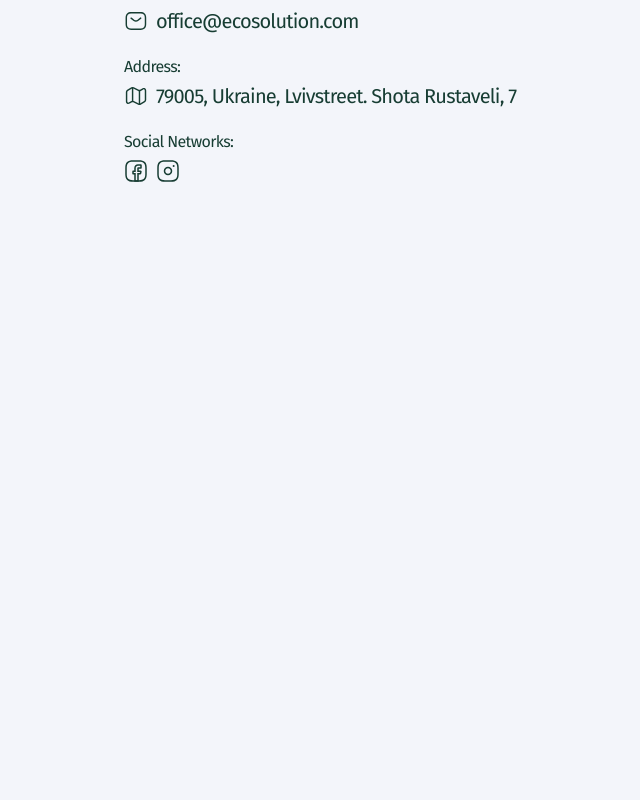
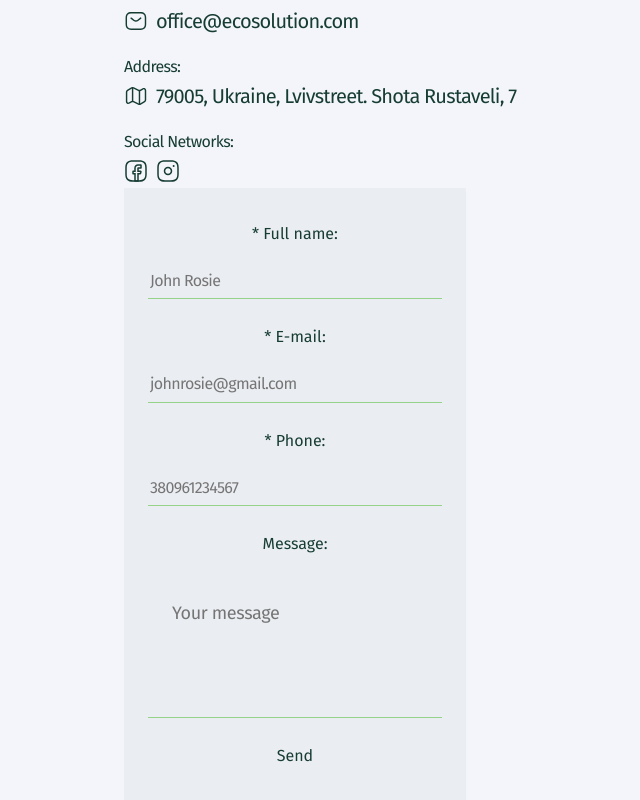
Before and after one commit to kozhushna/ecosolution, a React (Create React App) app: page / in a window 1280 px wide. Shown: the part 3577-4377 px from the top of the page, without its empty margins (162-802 px from the left). Before the commit the page ends 3865 px from the top, so only its background shows below. Built offline with nearby package versions, Linux system fonts and the light colour scheme.

Commit message:
Update regex

```diff
--- a/src/components/ContactForm/ContactForm.jsx
+++ b/src/components/ContactForm/ContactForm.jsx
@@ -0,0 +1,97 @@
+import { useForm } from 'react-hook-form';
+
+import {
+  ContentWrapper,
+  ErrorText,
+  Form,
+  Input,
+  Textarea,
+} from './ContactForm.styled';
+
+export const ContactForm = () => {
+  const {
+    register,
+    handleSubmit,
+    formState: { errors },
+  } = useForm();
+
+  return (
+    <ContentWrapper>
+      <Form
+        onSubmit={handleSubmit(data => {
+          console.log(data);
+        })}
+      >
+        <label>* Full name: </label>
+        <Input
+          className={errors.name ? 'error' : ''}
+          type="text"
+          {...register('name', {
+            required: {
+              value: true,
+              message: 'Please enter your full name',
+            },
+            pattern: {
+              value: /^[^-\s][A-Za-zА-ЯЄIЇа-яєiї' ]+$/gm,
+              message: 'Wrong Fullname',
+            },
+          })}
+          placeholder="John Rosie"
+        />
+
+        {errors.name?.message && <ErrorText>{errors.name?.message}</ErrorText>}
+
+        <label>* E-mail: </label>
+        <Input
+          type="text"
+          {...register('email', {
+            required: {
+              value: true,
+              message: 'Please enter your email address',
+            },
+            pattern: {
+              value:
+                /^(([^<>()[\]\\.,;:\s@"]+(\.[^<>()[\]\\.,;:\s@"]+)*)|(".+"))@((\[[0-9]{1,3}\.[0-9]{1,3}\.[0-9]{1,3}\.[0-9]{1,3}\])|(([a-zA-Z\-0-9]+\.)+[a-zA-Z]{2,}))$/,
+              message: 'Wrong Email',
+            },
+          })}
+          placeholder="johnrosie@gmail.com"
+        />
+        {errors.email?.message && (
+          <ErrorText>{errors.email?.message}</ErrorText>
+        )}
+
+        <label>* Phone: </label>
+        <Input
+          type="text"
+          {...register('phone', {
+            required: {
+              value: true,
+              message: 'Please enter your phone',
+            },
+            minLength: 12,
+            maxLength: 12,
+          })}
+          placeholder="380961234567"
+        />
+
+        {errors.phone?.message && (
+          <ErrorText>{errors.phone?.message}</ErrorText>
+        )}
+
+        {errors.phone && errors.phone.type === 'maxLength' && (
+          <ErrorText>Wrong Phone</ErrorText>
+        )}
+
+        {errors.phone && errors.phone.type === 'minLength' && (
+          <ErrorText>Wrong Phone</ErrorText>
+        )}
+
+        <label>Message:</label>
+        <Textarea type="text" placeholder="Your message" />
+
+        <button type="submit">Send</button>
+      </Form>
+    </ContentWrapper>
+  );
+};
--- a/src/components/ContactForm/ContactForm.styled.js
+++ b/src/components/ContactForm/ContactForm.styled.js
@@ -0,0 +1,101 @@
+import styled from '@emotion/styled';
+
+export const Form = styled.form`
+  display: flex;
+  flex-direction: column;
+  gap: 28px;
+  max-width: 320px;
+  padding: 36px 12px;
+  background-color: ${props => props.theme.colors.grayBackground};
+
+  @media screen and (${props => props.theme.devices.tablet}) {
+    max-width: 342px;
+    padding: 36px 24px;
+  }
+
+  @media screen and (${props => props.theme.devices.desktop}) {
+    max-width: 596px;
+    padding: 48px;
+  }
+`;
+
+export const Input = styled.input`
+  width: 100%;
+  letter-spacing: -0.64px;
+  color: ${props => props.theme.colors.primary};
+  padding-bottom: 8px;
+  background-color: ${props => props.theme.colors.grayBackground};
+
+  border: none;
+  border-bottom: 1px solid ${props => props.theme.colors.accent};
+
+  &.error {
+    border-bottom: 2px solid ${props => props.theme.colors.validationError};
+  }
+
+  &:hover,
+  :focus,
+  :active {
+    outline: 0;
+  }
+
+  @media screen and (${props => props.theme.devices.tablet}) {
+  }
+`;
+
+export const Textarea = styled.textarea`
+  width: 100%;
+  height: 91px;
+  letter-spacing: -0.64px;
+  color: ${props => props.theme.colors.primary};
+  resize: none;
+  background-color: ${props => props.theme.colors.grayBackground};
+
+  border: none;
+  border-bottom: 1px solid ${props => props.theme.colors.accent};
+
+  &.error {
+    border-bottom: 2px solid ${props => props.theme.colors.validationError};
+  }
+
+  &:hover,
+  :focus,
+  :active {
+    outline: 0;
+  }
+  @media screen and (${props => props.theme.devices.tablet}) {
+    height: 137px;
+    padding: 22px 24px;
+    font-size: 18px;
+    letter-spacing: -0.36px;
+  }
+`;
+
+export const ErrorText = styled.p`
+  color: ${props => props.theme.colors.validationError};
+`;
+
+export const FormTitle = styled.p`
+  max-width: 255px;
+  margin-bottom: 32px;
+  font-size: 20px;
+  font-style: normal;
+  font-weight: 600;
+  line-height: 1.2;
+  letter-spacing: -0.6px;
+  text-transform: uppercase;
+  color: ${props => props.theme.colors.primaryText};
+
+  @media screen and (${props => props.theme.devices.tablet}) {
+    max-width: 298px;
+    margin-bottom: 40px;
+    font-size: 24px;
+    letter-spacing: -0.72px;
+  }
+`;
+
+export const ContentWrapper = styled.div`
+  display: flex;
+  flex-direction: column;
+  justify-content: space-between;
+`;
--- a/src/components/ContactUs/ContactUs.jsx
+++ b/src/components/ContactUs/ContactUs.jsx
@@ -6,8 +6,8 @@ import {
   ContactItem,
   ContactLink,
   Contactlist,
-  InfoWrapper,
 } from './ContactUs.styled';
+import { ContactForm } from 'components/ContactForm/ContactForm';
 
 export const ContactUs = () => {
   return (
@@ -53,6 +53,7 @@ export const ContactUs = () => {
             <Sosial place="contact" />
           </ContactItem>
         </Contactlist>
+        <ContactForm />
       </Container>
     </Section>
   );
--- a/src/components/ContactUs/ContactUs.styled.js
+++ b/src/components/ContactUs/ContactUs.styled.js
@@ -42,5 +42,3 @@ export const ContactLink = styled.a`
     fill: ${props => props.theme.colors.accent};
   }
 `;
-
-export const InfoWrapper = styled.div``;
```
